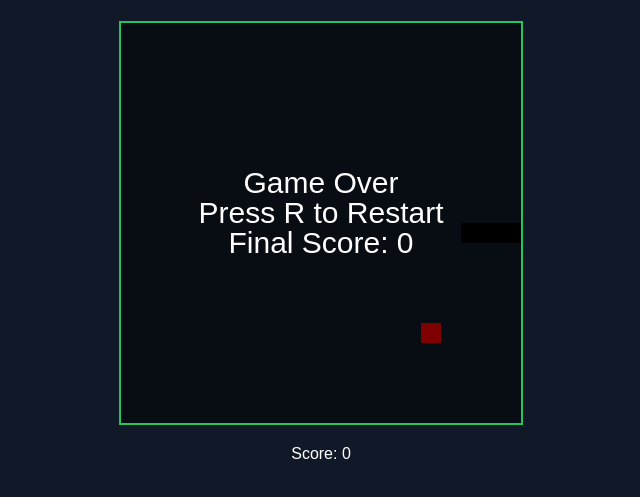
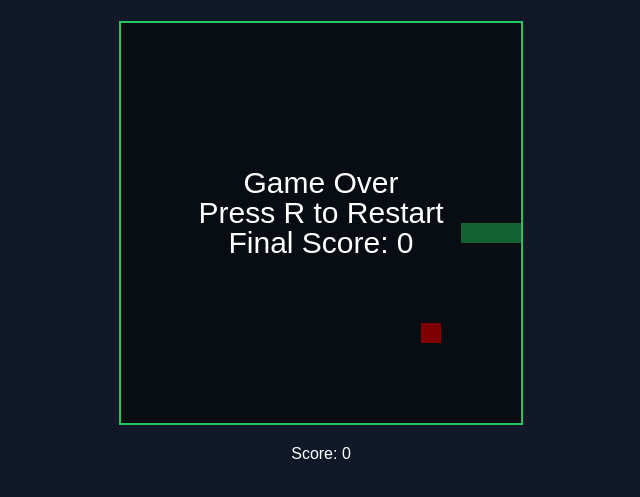
Before and after one commit to joojuho/snakeprojekti, a plain HTML site: page index.html in a window 1280 px wide. Shown: the part 59-556 px from the top of the page, without its empty margins (319-959 px from the left). Drawn offline with Linux system fonts and the light colour scheme.

Commit message:
more styling

```diff
--- a/index.html
+++ b/index.html
@@ -95,7 +95,7 @@
                 gridSize, gridSize
             );
 
-            ctx.fillStyle = "black";
+            ctx.fillStyle = "#22c55e";
             for (const segment of snake) {
                 ctx.fillRect(
                     segment.x * gridSize,
```
